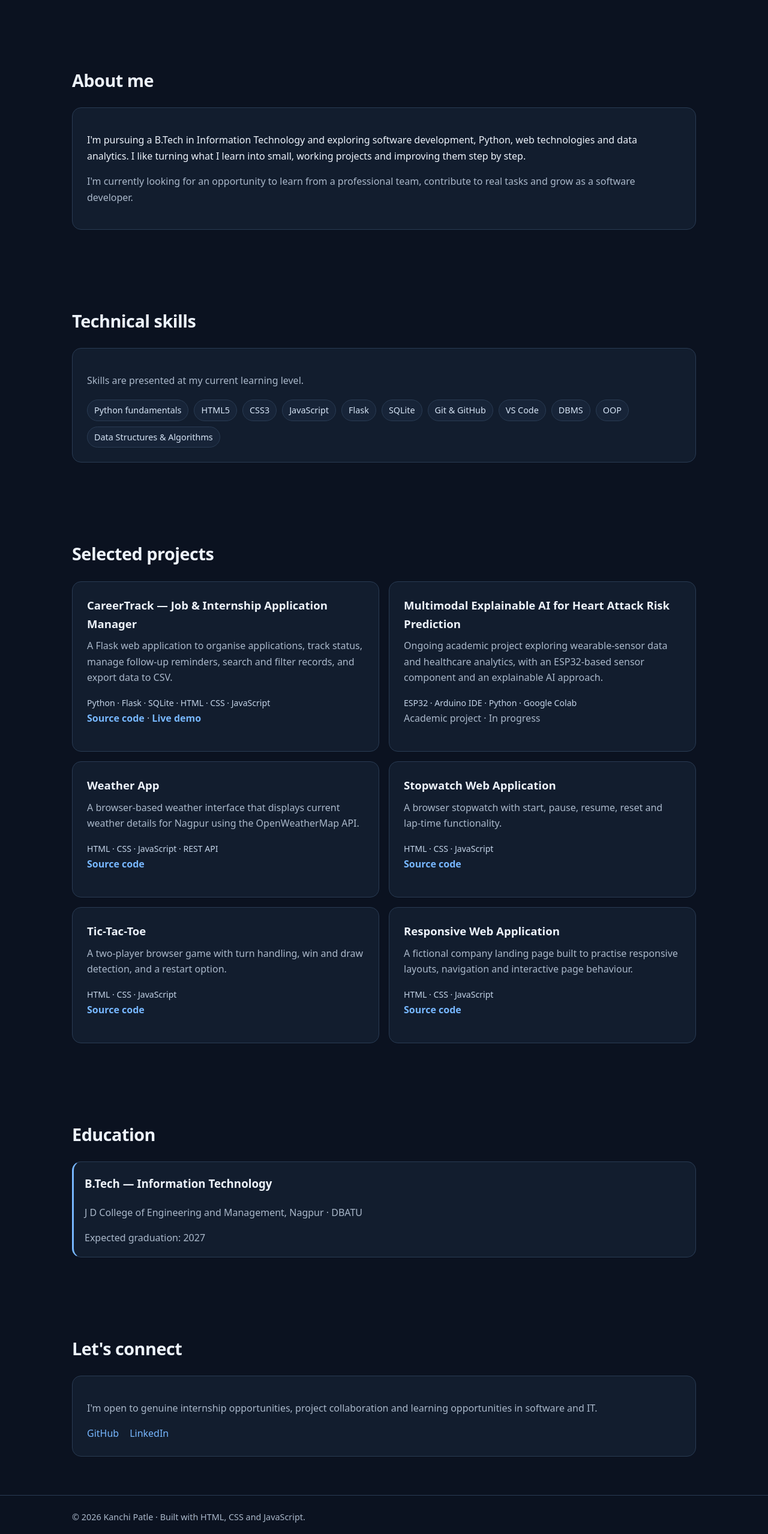
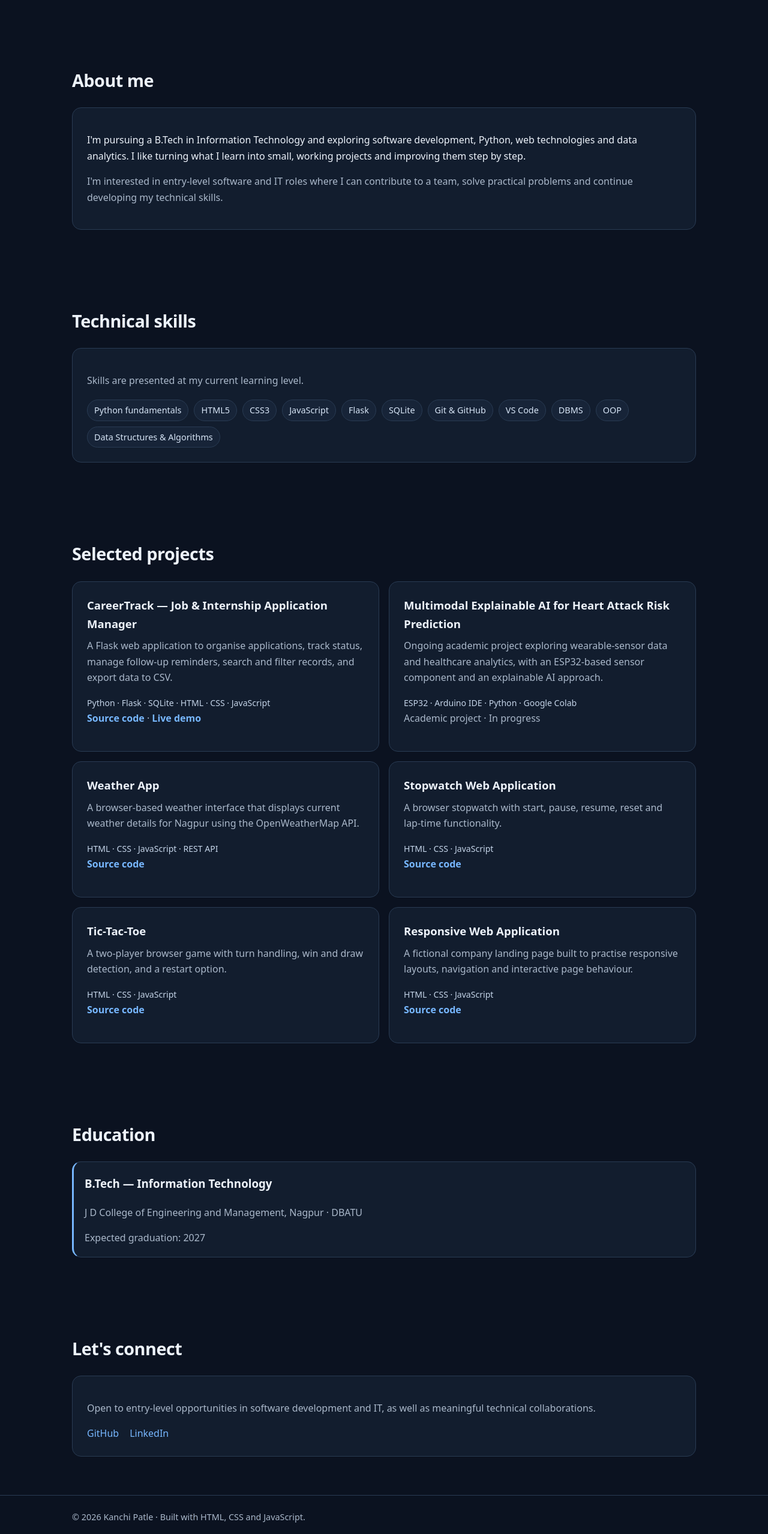
Before and after one commit to kanchipatle/Personal-portfolio-design, a plain HTML site: page index.html in a window 1280 px wide. Shown: the part 651-3208 px from the top of the page at 60% size. Drawn offline with Linux system fonts and the light colour scheme.

Commit message:
Position portfolio for entry-level software and IT roles

```diff
--- a/index.html
+++ b/index.html
@@ -41,7 +41,7 @@
   <main>
     <section id="about"><div class="wrap"><h2 class="section-title">About me</h2><div class="about">
       <p>I'm pursuing a B.Tech in Information Technology and exploring software development, Python, web technologies and data analytics. I like turning what I learn into small, working projects and improving them step by step.</p>
-      <p class="muted">I'm currently looking for an opportunity to learn from a professional team, contribute to real tasks and grow as a software developer.</p>
+      <p class="muted">I'm interested in entry-level software and IT roles where I can contribute to a team, solve practical problems and continue developing my technical skills.</p>
     </div></div></section>
     <section id="skills"><div class="wrap"><h2 class="section-title">Technical skills</h2><div class="about">
       <p class="muted">Skills are presented at my current learning level.</p>
@@ -56,7 +56,7 @@
       <article class="card"><h3>Responsive Web Application</h3><p>A fictional company landing page built to practise responsive layouts, navigation and interactive page behaviour.</p><div class="stack">HTML · CSS · JavaScript</div><p><a href="https://github.com/kanchipatle/Responsive-web-application" target="_blank" rel="noopener noreferrer">Source code</a></p></article>
     </div></div></section>
     <section id="education"><div class="wrap"><h2 class="section-title">Education</h2><div class="about education"><h3>B.Tech — Information Technology</h3><p class="muted">J D College of Engineering and Management, Nagpur · DBATU</p><p class="muted">Expected graduation: 2027</p></div></div></section>
-    <section id="contact"><div class="wrap"><h2 class="section-title">Let's connect</h2><div class="about"><p class="muted">I'm open to genuine internship opportunities, project collaboration and learning opportunities in software and IT.</p><div class="contact-links"><a href="https://github.com/kanchipatle" target="_blank" rel="noopener noreferrer">GitHub</a><a href="https://www.linkedin.com/in/kanchi-rajay-patle-2ba086373/" target="_blank" rel="noopener noreferrer">LinkedIn</a></div></div></div></section>
+    <section id="contact"><div class="wrap"><h2 class="section-title">Let's connect</h2><div class="about"><p class="muted">Open to entry-level opportunities in software development and IT, as well as meaningful technical collaborations.</p><div class="contact-links"><a href="https://github.com/kanchipatle" target="_blank" rel="noopener noreferrer">GitHub</a><a href="https://www.linkedin.com/in/kanchi-rajay-patle-2ba086373/" target="_blank" rel="noopener noreferrer">LinkedIn</a></div></div></div></section>
   </main>
   <footer><div class="wrap">© 2026 Kanchi Patle · Built with HTML, CSS and JavaScript.</div></footer>
   <script>
```
